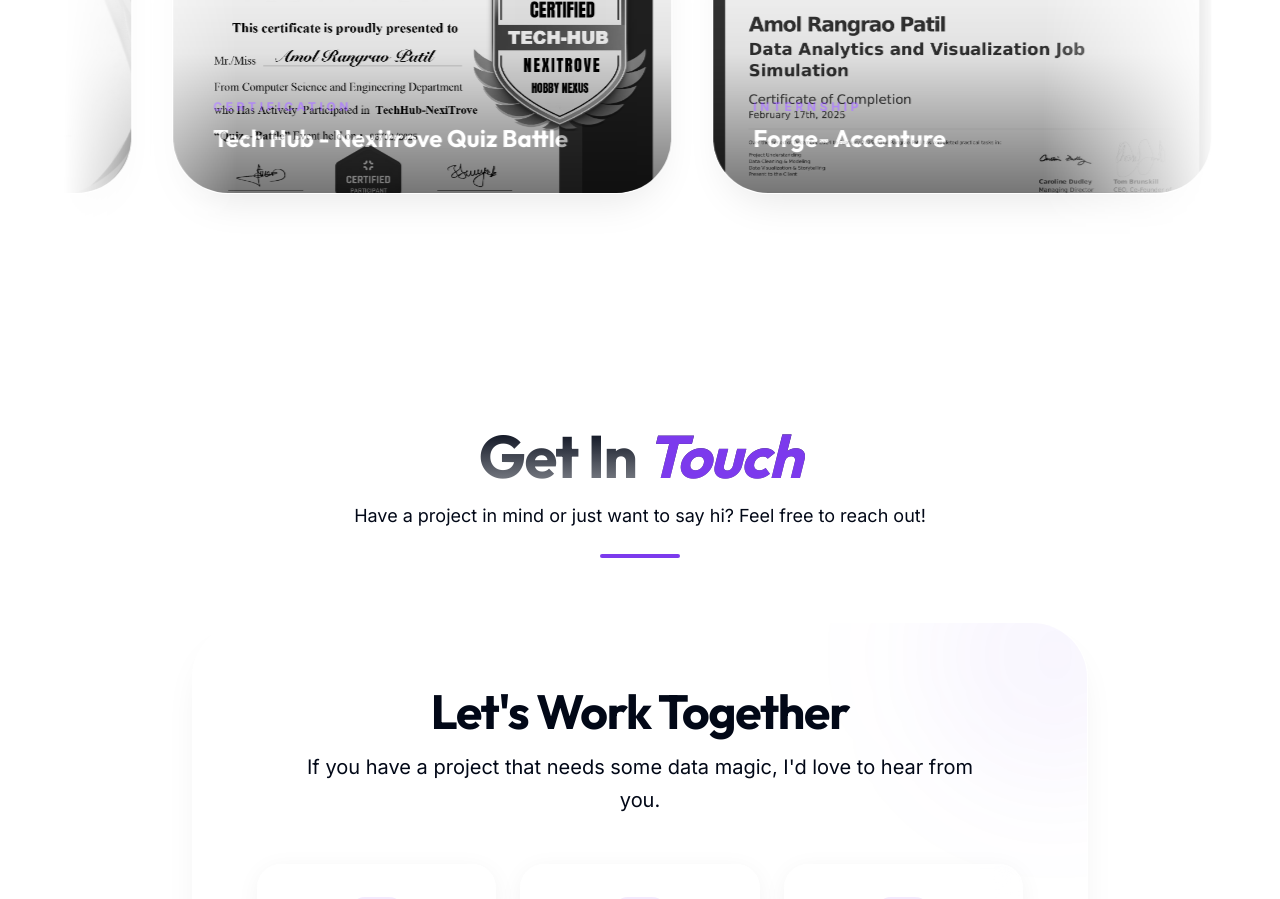
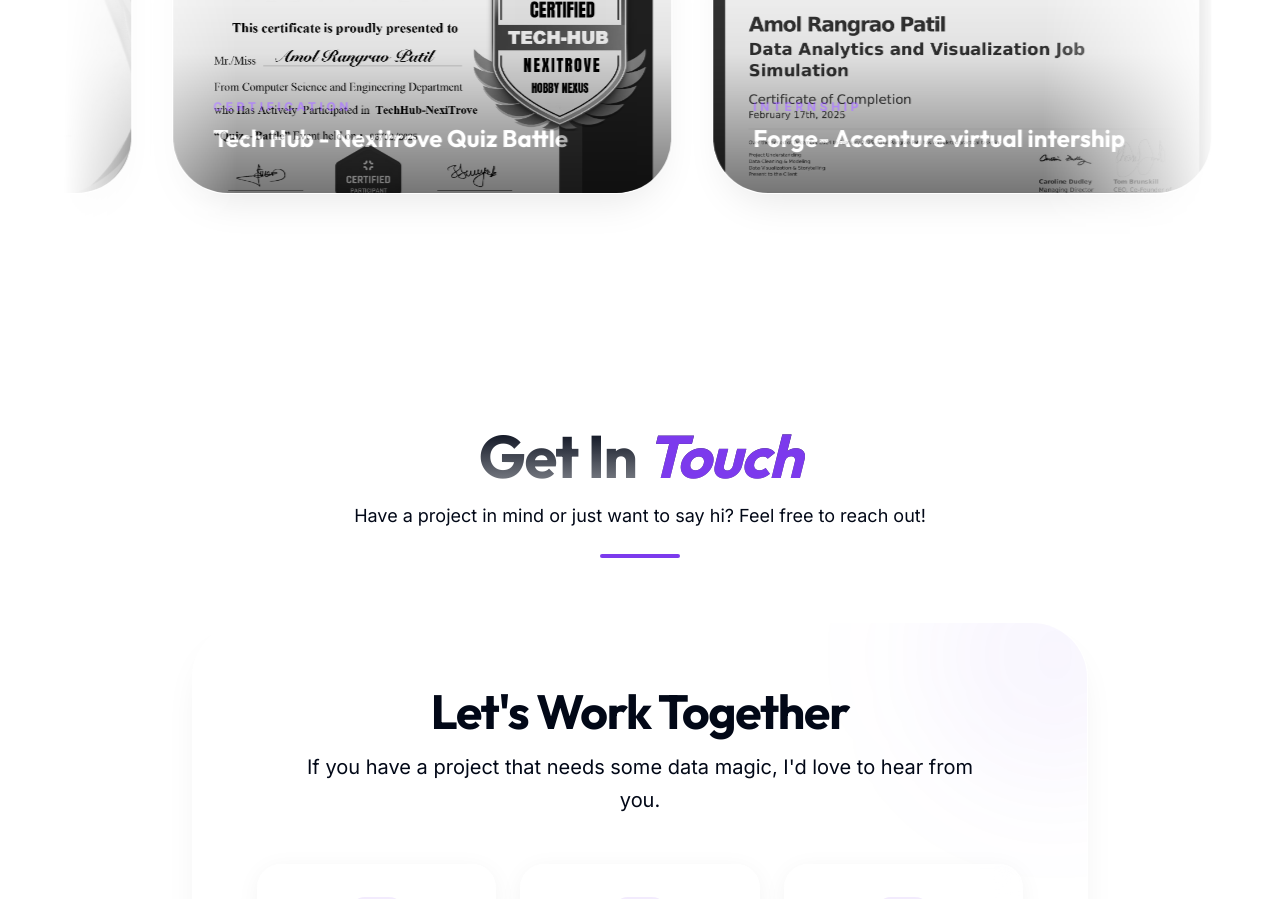
Before and after one commit to amol-rangrao-patil/portfolio, a React (Vite) app: page / in a window 1280 px wide. Shown: the part 7500-8399 px from the top of the page. Built offline with nearby package versions, Linux system fonts and the light colour scheme.

Commit message:
remove the intership add

```diff
--- a/src/components/Achievements.tsx
+++ b/src/components/Achievements.tsx
@@ -28,7 +28,7 @@
     image: "/images/Tech- Hub_page-0001.jpg"
   },
   {
-    title: "Forge- Accenture",
+    title: "Forge- Accenture virtual intership ",
     category: "Internship",
     image: "/images/Forage certificate_page-0001.jpg"
   },
@@ -38,7 +38,7 @@
     image: "/images/yash2k25.jpeg"
   },
   {
-    title: "Inlighn tech",
+    title: "Inlighn tech data analysis intern",
     category: "Internship",
     image: "/images/Experience Letter Inlighn Tech Intership_page-0001.jpg"
   },
```
